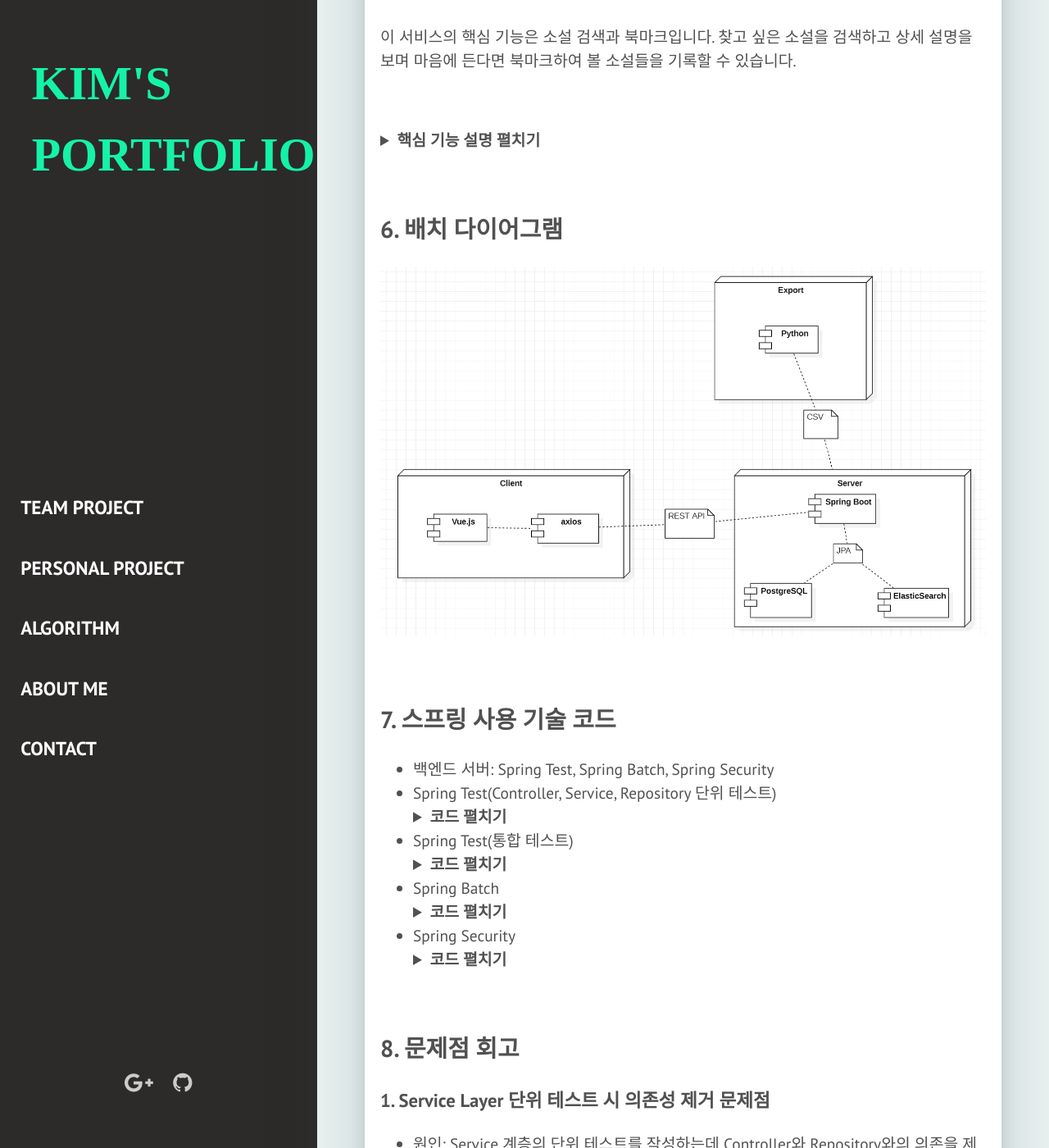
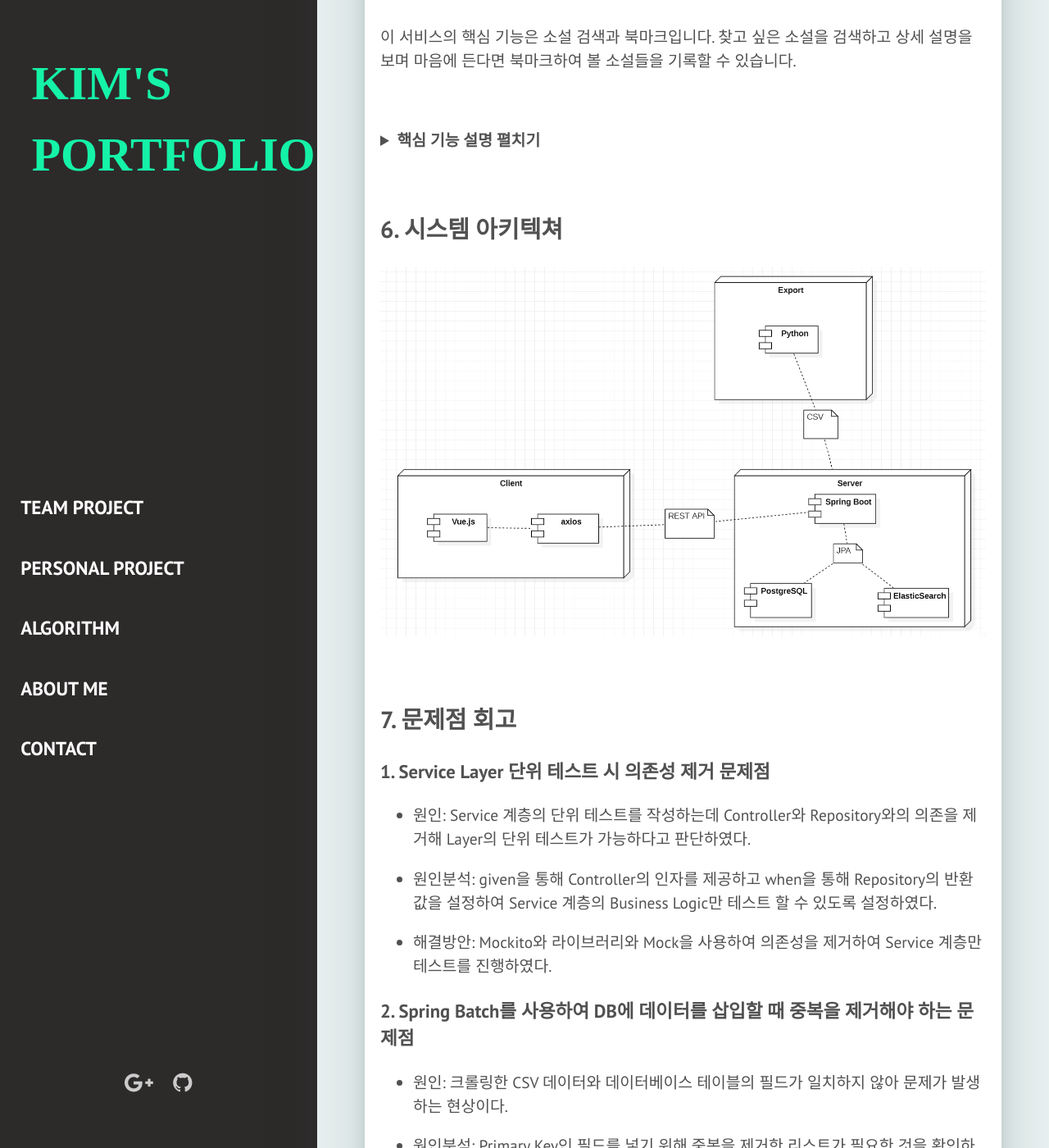
Before and after one commit to kimgusxo/kimgusxo.github.io, a Jekyll site: the page built from _personal_projects/novelisland.markdown, in a window 1280 px wide and 1400 px high, scrolled down 3077 px. Shown: the whole window at 82% size. Built offline with Jekyll 4.4.1, drawn with Linux system fonts in a browser that asks for light colours; some web fonts are replaced.

Commit message:
게시물들 수정정

```diff
--- a/_personal_projects/novelisland.markdown
+++ b/_personal_projects/novelisland.markdown
@@ -201,91 +201,18 @@ description: (엘라스틱서치와 배포 공부용) 문장형 소설 검색
 </div>
 </details>
 
-## 5-9. 웹소설 데이터 크롤링
-
-<details>
-
-<summary>
-  <b>데이터 크롤링 보기</b>
-</summary>
-
-<div markdown="1">
-
-
-
-</div>
-</details>
-
 </div>
 </details>
 
 <br>
 
-## 6. 배치 다이어그램
+## 6. 시스템 아키텍쳐
 ![BatchDiagram](../assets/img/personal_project/NovelIsland-BatchDiagram.png)
+
 
 <br>
 
-## 7. 스프링 사용 기술 코드
-- 백엔드 서버: Spring Test, Spring Batch, Spring Security
-- Spring Test(Controller, Service, Repository 단위 테스트)
-  <details>
-
-  <summary>
-  <b>코드 펼치기</b>
-  </summary>
-
-  <div markdown="1">
-
-
-
-  </div>
-  </details>
-- Spring Test(통합 테스트)
-  <details>
-
-  <summary>
-    <b>코드 펼치기</b>
-  </summary>
-
-  <div markdown="1">
-
-
-
-  </div>
-  </details>
-
-- Spring Batch
-  <details>
-
-  <summary>
-    <b>코드 펼치기</b>
-  </summary>
-
-  <div markdown="1">
-
-
-
-  </div>
-  </details>
-
-- Spring Security
-  <details>
-
-  <summary>
-    <b>코드 펼치기</b>
-  </summary>
-
-  <div markdown="1">
-
-
-
-  </div>
-  </details>
-
-<br>
-
-## 8. 문제점 회고
+## 7. 문제점 회고
 ### 1. Service Layer 단위 테스트 시 의존성 제거 문제점
 - 원인: Service 계층의 단위 테스트를 작성하는데 Controller와 Repository와의 의존을 제거해 Layer의 단위 테스트가 가능하다고 판단하였다.
 
```
Also changed, not shown: _pages/main.html (+7 -3 lines), _team_projects/lgstation.markdown (+5 -5 lines), _team_projects/pillgood.markdown (+4 -4 lines).
